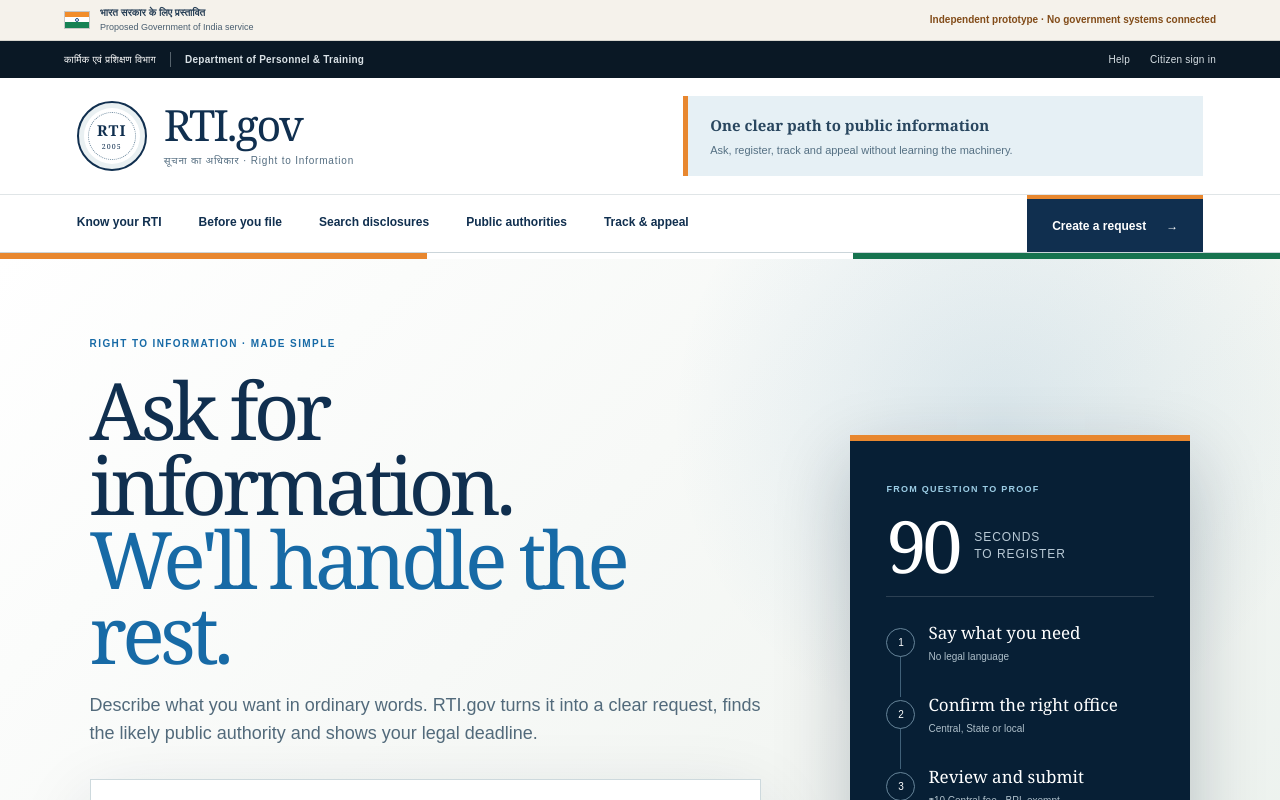
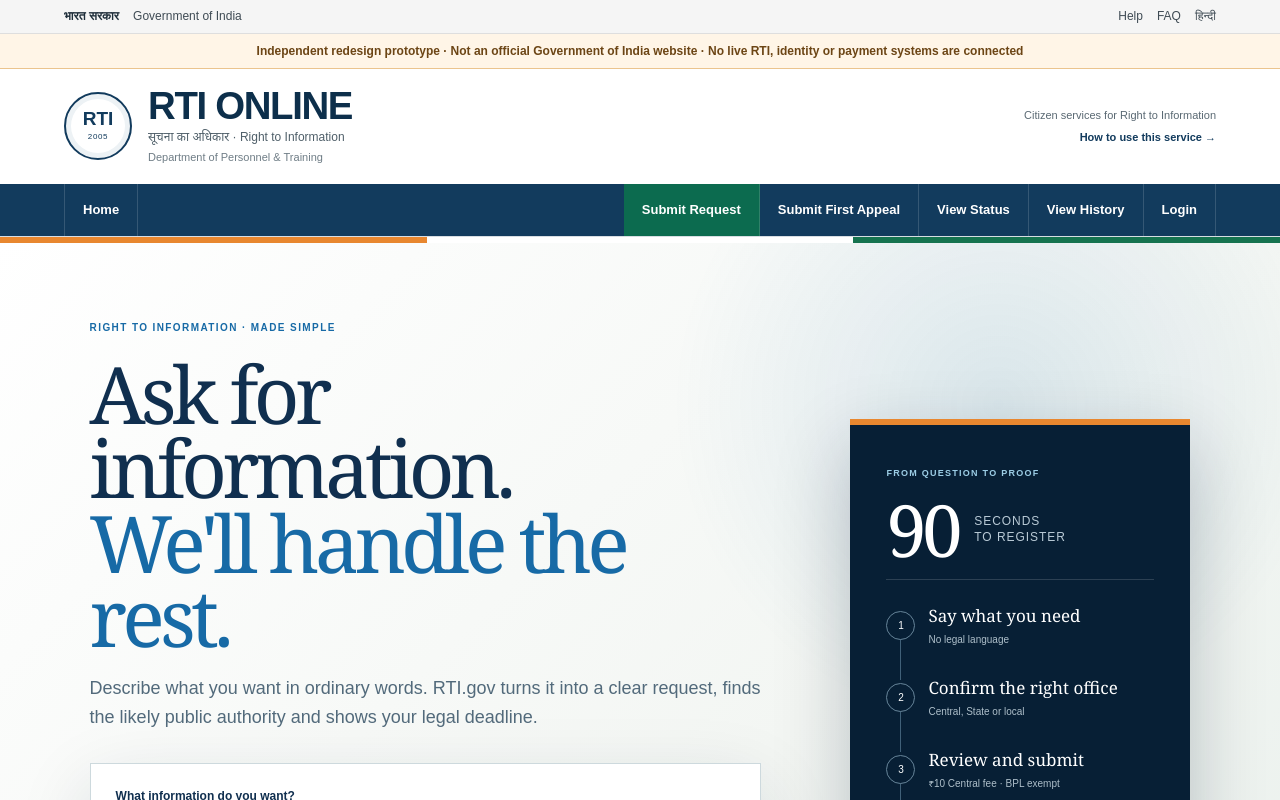
Before and after one commit to abhieq31/rti-gov, a Next.js app: page / in a window 1280 px wide. Shown: the top 800 px of the page. Built offline with nearby package versions, Linux system fonts and the light colour scheme.

Commit message:
Restore familiar RTI Online navigation

```diff
--- a/components/site-chrome.tsx
+++ b/components/site-chrome.tsx
@@ -1,40 +1,46 @@
 import Link from 'next/link';
 import type { ReactNode } from 'react';
-
-const primary = [
-  ['Know your RTI', '/learn'],
-  ['Before you file', '/guide'],
-  ['Search disclosures', '/search'],
-  ['Public authorities', '/authorities'],
-  ['Track & appeal', '/status'],
-] as const;
 
 export function SiteHeader() {
   return (
     <>
       <a className="skip-link" href="#main">Skip to main content</a>
-      <div className="india-ribbon">
-        <div className="india-identity">
-          <span className="flag-mini" aria-hidden="true"><i/><i/><i/></span>
-          <span><b>भारत सरकार के लिए प्रस्तावित</b><small>Proposed Government of India service</small></span>
+      <div className="gov-utility">
+        <div className="gov-utility-left">
+          <b>भारत सरकार</b>
+          <span>Government of India</span>
         </div>
-        <span className="prototype-label">Independent prototype · No government systems connected</span>
+        <div className="gov-utility-right">
+          <Link href="/contact">Help</Link>
+          <Link href="/faq">FAQ</Link>
+          <span aria-label="Hindi language option">हिन्दी</span>
+        </div>
       </div>
-      <div className="department-bar"><span>कार्मिक एवं प्रशिक्षण विभाग</span><b>Department of Personnel & Training</b><div><Link href="/contact">Help</Link><Link href="/login">Citizen sign in</Link></div></div>
-      <header className="site-header-v2">
-        <div className="brand-row">
-          <Link className="brand-v2" href="/" aria-label="RTI.gov home">
-            <span className="rti-mark" aria-hidden="true"><i>RTI</i><small>2005</small></span>
-            <span><strong>RTI.gov</strong><small>सूचना का अधिकार · Right to Information</small></span>
+      <div className="prototype-strip" role="note">
+        Independent redesign prototype · Not an official Government of India website · No live RTI, identity or payment systems are connected
+      </div>
+      <header className="portal-header">
+        <div className="portal-brand-row">
+          <Link className="portal-brand" href="/" aria-label="RTI Online prototype home">
+            <span className="portal-seal" aria-hidden="true"><b>RTI</b><small>2005</small></span>
+            <span className="portal-brand-copy">
+              <strong>RTI ONLINE</strong>
+              <span>सूचना का अधिकार · Right to Information</span>
+              <small>Department of Personnel &amp; Training</small>
+            </span>
           </Link>
-          <div className="service-promise">
-            <b>One clear path to public information</b>
-            <p>Ask, register, track and appeal without learning the machinery.</p>
+          <div className="portal-help">
+            <span>Citizen services for Right to Information</span>
+            <Link href="/guide">How to use this service →</Link>
           </div>
         </div>
-        <nav className="primary-nav" aria-label="Primary navigation">
-          {primary.map(([label, href]) => <Link key={href} href={href}>{label}</Link>)}
-          <Link className="file-now" href="/request">Create a request <span>→</span></Link>
+        <nav className="portal-nav" aria-label="Primary navigation">
+          <Link href="/">Home</Link>
+          <Link className="portal-nav-primary" href="/request">Submit Request</Link>
+          <Link href="/appeal">Submit First Appeal</Link>
+          <Link href="/status">View Status</Link>
+          <Link href="/history">View History</Link>
+          <Link href="/login">Login</Link>
         </nav>
       </header>
     </>
@@ -46,16 +52,15 @@
     <footer className="site-footer-v2">
       <div className="footer-lead">
         <span className="rti-mark small"><i>RTI</i><small>2005</small></span>
-        <div><b>RTI.gov</b><small>सूचना आपका अधिकार है · Information is your right.</small></div>
+        <div><b>RTI Online · redesign prototype</b><small>सूचना आपका अधिकार है · Information is your right.</small></div>
       </div>
       <div className="footer-map">
-        <div><b>Use RTI.gov</b><Link href="/request">File a request</Link><Link href="/status">View status</Link><Link href="/history">Request history</Link><Link href="/payments">Payment reconciliation</Link></div>
-        <div><b>Know your right</b><Link href="/learn">RTI Act explained</Link><Link href="/guide">Citizen guide</Link><Link href="/faq">Frequently asked questions</Link><Link href="/authorities">Public authorities</Link></div>
-        <div><b>Support</b><Link href="/contact">Contact and help</Link><Link href="/appeal">First appeal</Link><Link href="/login">Demo citizen login</Link><a href="#accessibility">Accessibility</a></div>
+        <div><b>Citizen services</b><Link href="/request">Submit request</Link><Link href="/appeal">Submit first appeal</Link><Link href="/status">View status</Link><Link href="/history">View history</Link></div>
+        <div><b>Information</b><Link href="/learn">RTI Act explained</Link><Link href="/guide">Citizen guide</Link><Link href="/faq">Frequently asked questions</Link><Link href="/authorities">Public authorities</Link></div>
+        <div><b>Support</b><Link href="/contact">Contact and help</Link><Link href="/payments">Payment reconciliation</Link><Link href="/login">Citizen login</Link><a href="#accessibility">Accessibility</a></div>
       </div>
       <div className="prototype-disclosure">
-        <p><b>Prototype boundary:</b> This is an independent competition concept. It does not submit to, represent, or connect with any Government of India system. All identities, requests, OTPs, files and payments shown are synthetic.</p>
-        <p>Parliament photograph: Pinakpani / Wikimedia Commons, CC BY-SA 4.0.</p>
+        <p><b>Prototype boundary:</b> This is an independent redesign concept. It does not submit to, represent, or connect with any Government of India system. All identities, requests, OTPs, files and payments shown are synthetic.</p>
       </div>
     </footer>
   );
```
